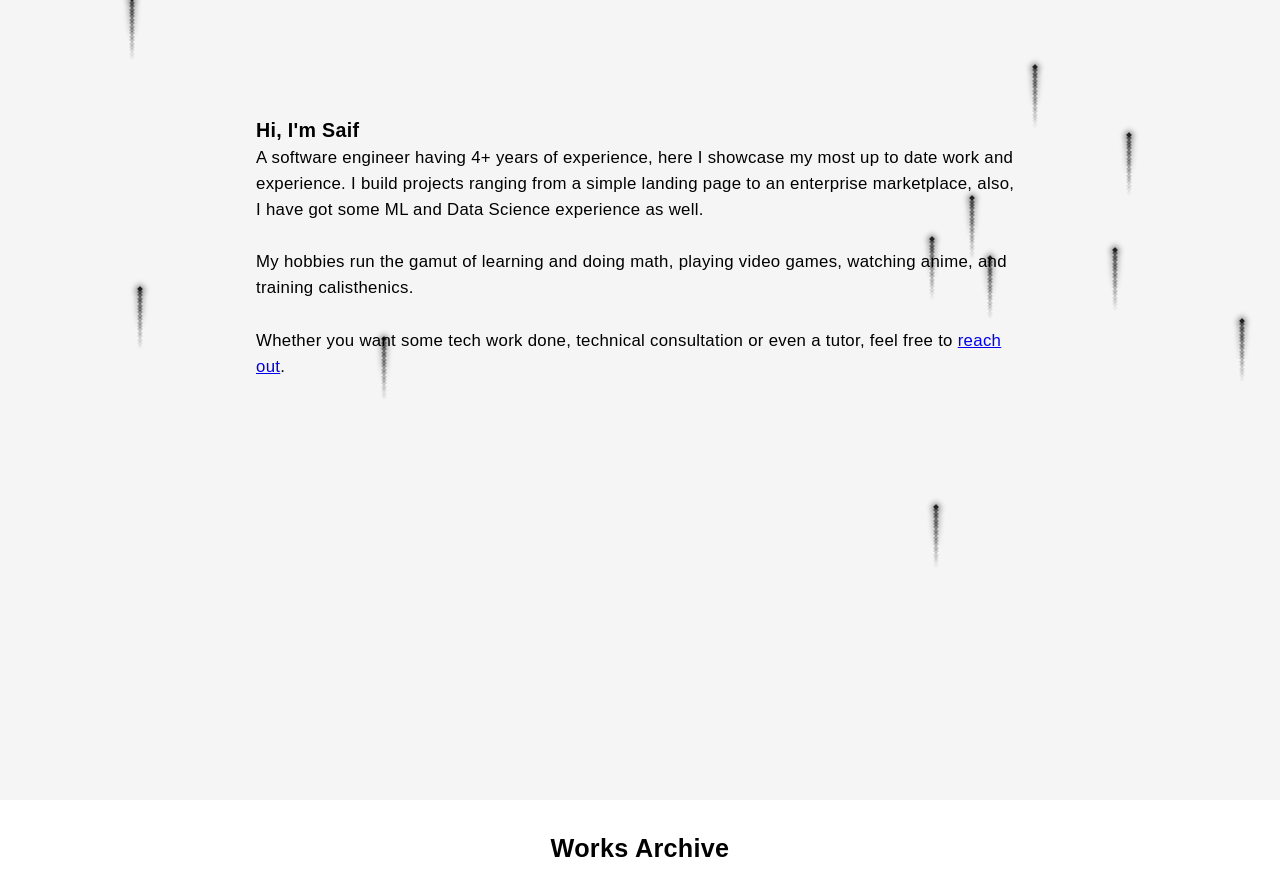
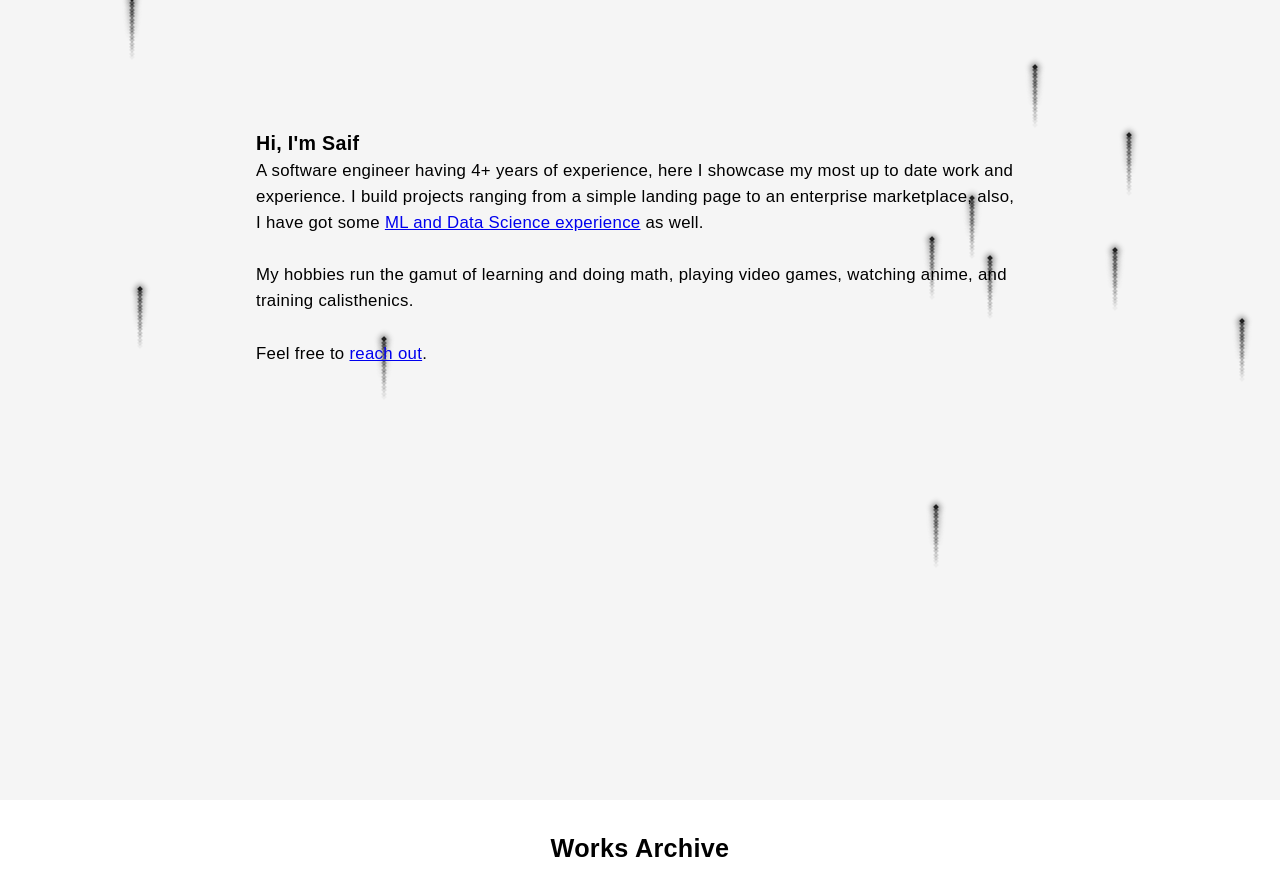
Before and after one commit to SA12IF34/Website, a website built with Vite: page index.html in a window 1280 px wide. Shown: the top 896 px of the page. Built offline with nearby package versions, Linux system fonts and the light colour scheme; a web font is replaced by a local one.

Commit message:
Updated site links and add README

```diff
--- a/index.html
+++ b/index.html
@@ -15,11 +15,11 @@
           <!-- <h2>Engineer? <span>That's me!</span></h2> -->
           <div class="introduction">
             <h3>Hi, I'm Saif</h3>
-            <p>A software engineer having 4+ years of experience, here I showcase my most up to date work and experience. I build projects ranging from a simple landing page to an enterprise marketplace, also, I have got some <!-- <a href="https://ml-models.saifchan.site/">-->ML and Data Science experience<!--</a> --> as well.</p>
+            <p>A software engineer having 4+ years of experience, here I showcase my most up to date work and experience. I build projects ranging from a simple landing page to an enterprise marketplace, also, I have got some <a href="https://ml-models.saifchan.online/">ML and Data Science experience</a> as well.</p>
             <br>
             <p>My hobbies run the gamut of learning and doing math, playing video games, watching anime, and training calisthenics.</p>
             <br>
-            <p>Whether you want some tech work done, technical consultation or even a tutor, feel free to <a href="/#contact">reach out</a>.</p>
+            <p>Feel free to <a href="/#contact">reach out</a>.</p>
           </div>
         </div>
         <div class="btns">
@@ -90,7 +90,7 @@
               <div class="name">
                 <div >
                   <strong>ML Models</strong>
-                  <!-- <a target="_blank" href="https://ml-models.saifchan.online">site</a> -->
+                  <a target="_blank" href="https://ml-models.saifchan.online">site</a>
                   <a target="_blank" href="https://github.com/SA12IF34/ML-Models-APIs">repo</a>
                 </div>
                 <span>September, 2024 - Now</span>
@@ -167,7 +167,7 @@
                     A simple responsive web page built with tailwindCSS.
                   </p>
                   <div>
-                    <!-- <a target="_blank" href="https://fate-series.saifchan.online">site</a> -->
+                    <a target="_blank" href="https://fate-page.saifchan.online">site</a>
                     <a target="_blank" href="https://github.com/SA12IF34/Fate-Page">repo</a>
                   </div>
                 </div>
```
Also changed, not shown: README.md (added).
